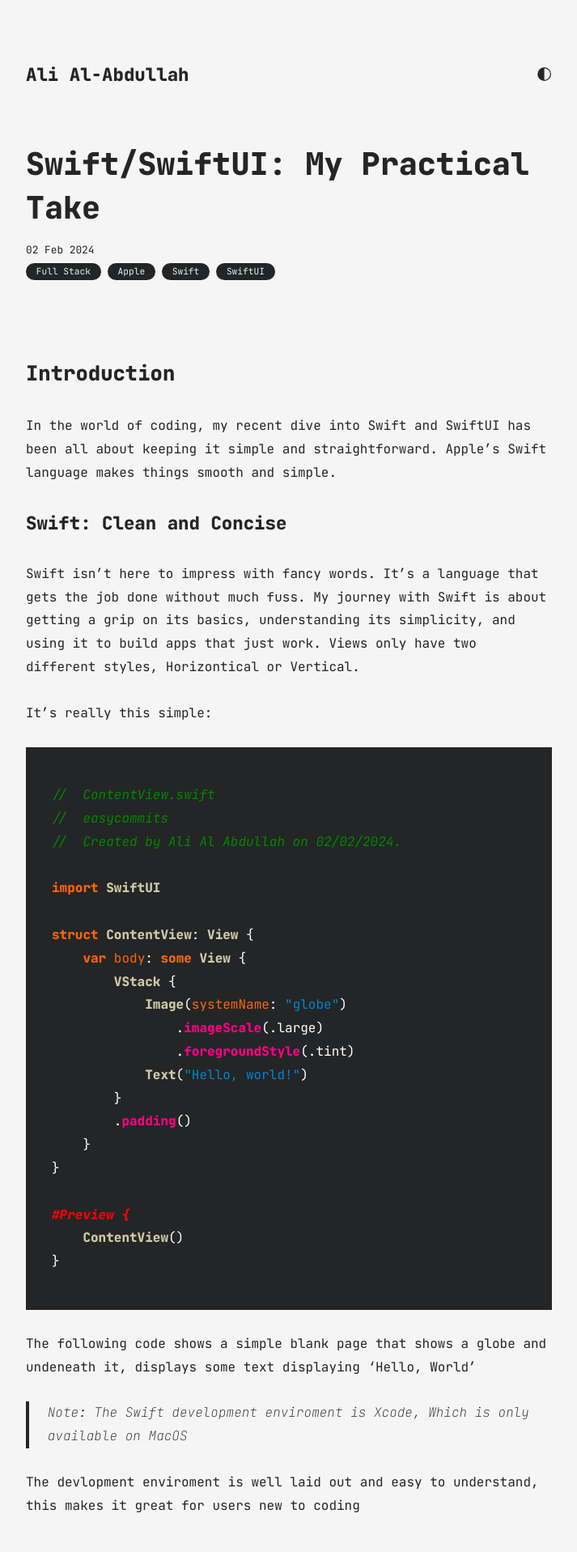
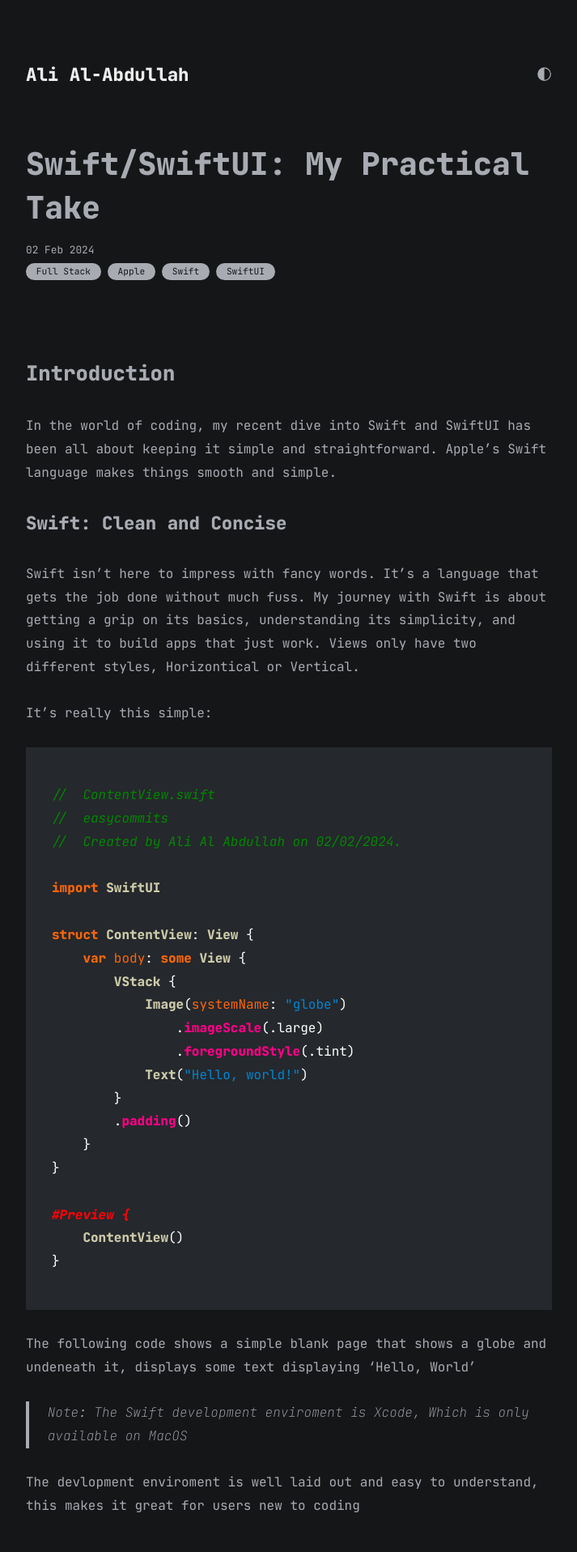
Before and after one commit to ArcticXO/arcticxo.github.io, a Jekyll site: the page built from all_collections/_posts/2024-02-02-Swift.md, in a window 1280 px wide. Shown: the top 1917 px of the page at 81% size, without its empty margins (283-996 px from the left). Built offline with Jekyll 4.4.1, drawn with Linux system fonts in a browser that asks for light colours; grey boxes are pictures that could not be loaded.

Commit message:
light / dark swapped

```diff
--- a/_includes/header.html
+++ b/_includes/header.html
@@ -1,7 +1,7 @@
 <header>
   <a class="site-title" href="{{site.baseurl}}/">{{site.title}}</a>
-    <!-- dark/light mode -->
-    <span id="dark-mode-toggle" style="cursor: pointer">
+    <!-- light/dark mode -->
+    <span id="light-mode-toggle" style="cursor: pointer">
       <svg
         stroke="currentColor"
         fill="currentColor"
--- a/assets/css/common.css
+++ b/assets/css/common.css
@@ -9,7 +9,7 @@
   --white-2: #a9abb3;
 }
 
-@media (prefers-color-scheme: light) {
+@media (prefers-color-scheme: dark) {
   :root {
     --gray-1: #3f3f3f;
     --gray-2: #32353a;
@@ -23,7 +23,7 @@
   }
 }
 
-@media (prefers-color-scheme: dark) {
+@media (prefers-color-scheme: light) {
   :root {
     --gray-1: #3f3f3f;
     --gray-2: #32353a;
@@ -36,7 +36,7 @@
   }
 }
 
-[data-theme="light"] {
+[data-theme="dark"] {
   --gray-1: #3f3f3f;
   --gray-2: #32353a;
   --gray-2_5: #242526;
@@ -48,7 +48,7 @@
   --white-2: #242526;
 }
 
-[data-theme="dark"] {
+[data-theme="light"] {
   --gray-1: #3f3f3f;
   --gray-2: #32353a;
   --gray-3: #25282c;
--- a/assets/css/post.css
+++ b/assets/css/post.css
@@ -15,7 +15,7 @@
 html,
 body {
   color: var(--white-2);
-  background-color: palegreen;
+  background-color: var(--gray-6);
   font-family: "JetBrains Mono", monospace;
   line-height: 2rem;
   background-color: var(--gray-5);
@@ -24,19 +24,19 @@ body {
   color: cyan;
   border-bottom: 1px solid cyan;
 }
-@media (prefers-color-scheme: light) {
+@media (prefers-color-scheme: dark) {
+  .content a {
+    color: #1ebaba;
+    border-bottom: 1px solid #1ebaba;
+  }
+}
+[data-theme="dark"] {
   .content a {
     color: #1ebaba;
     border-bottom: 1px solid #1ebaba;
   }
 }
 [data-theme="light"] {
-  .content a {
-    color: #1ebaba;
-    border-bottom: 1px solid #1ebaba;
-  }
-}
-[data-theme="dark"] {
   .content a {
     color: cyan;
     border-bottom: 1px solid cyan;
@@ -198,7 +198,15 @@ main {
   background: var(--gray-3);
 }
 
-@media (prefers-color-scheme: light) {
+@media (prefers-color-scheme: dark) {
+  .content code,
+  .content pre {
+    color: var(--gray-5);
+    background: var(--gray-2_5) !important;
+  }
+}
+
+[data-theme="dark"] {
   .content code,
   .content pre {
     color: var(--gray-5);
@@ -207,14 +215,6 @@ main {
 }
 
 [data-theme="light"] {
-  .content code,
-  .content pre {
-    color: var(--gray-5);
-    background: var(--gray-2_5) !important;
-  }
-}
-
-[data-theme="dark"] {
   .content code,
   .content pre {
     color: var(--white-2);
--- a/assets/js/mode.js
+++ b/assets/js/mode.js
@@ -1,4 +1,4 @@
-const toggleSwitch = document.querySelector("#dark-mode-toggle");
+const toggleSwitch = document.querySelector("#light-mode-toggle");
 // const currentTheme = localStorage.getItem("theme");
 
 if (currentTheme) {
@@ -7,12 +7,12 @@ if (currentTheme) {
 
 function switchTheme() {
   const currentTheme = document.documentElement.getAttribute("data-theme");
-  if (currentTheme === "dark") {
+  if (currentTheme === "light") {
+    document.documentElement.setAttribute("data-theme", "dark");
+    localStorage.setItem("theme", "dark");
+  } else {
     document.documentElement.setAttribute("data-theme", "light");
     localStorage.setItem("theme", "light");
-  } else {
-    document.documentElement.setAttribute("data-theme", "dark");
-    localStorage.setItem("theme", "dark");
   }
 }
 
```
Also changed, not shown: assets/css/blog.css (+14 -14 lines).
